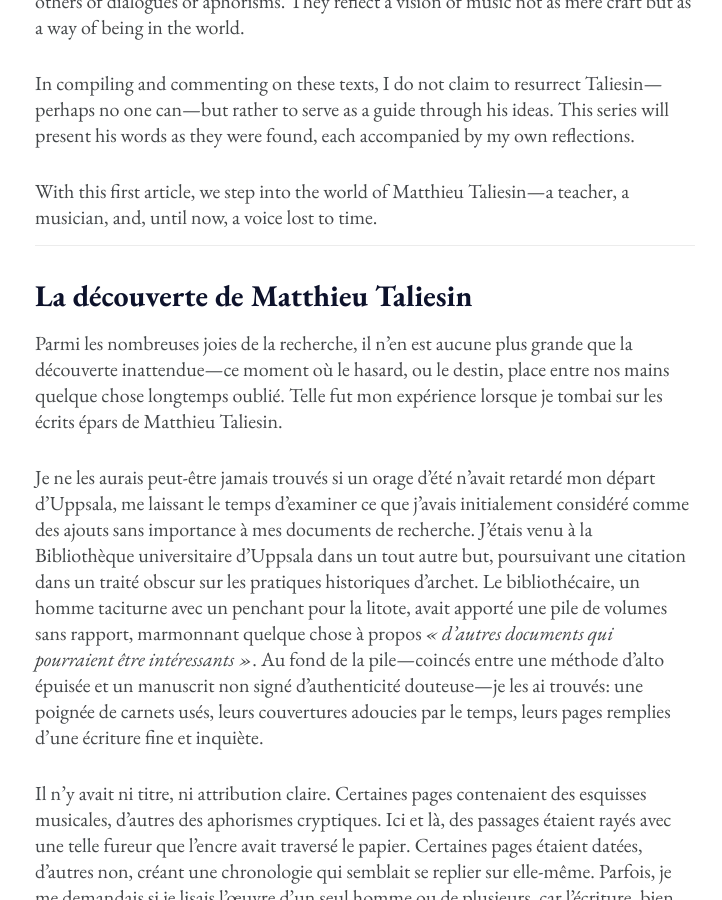
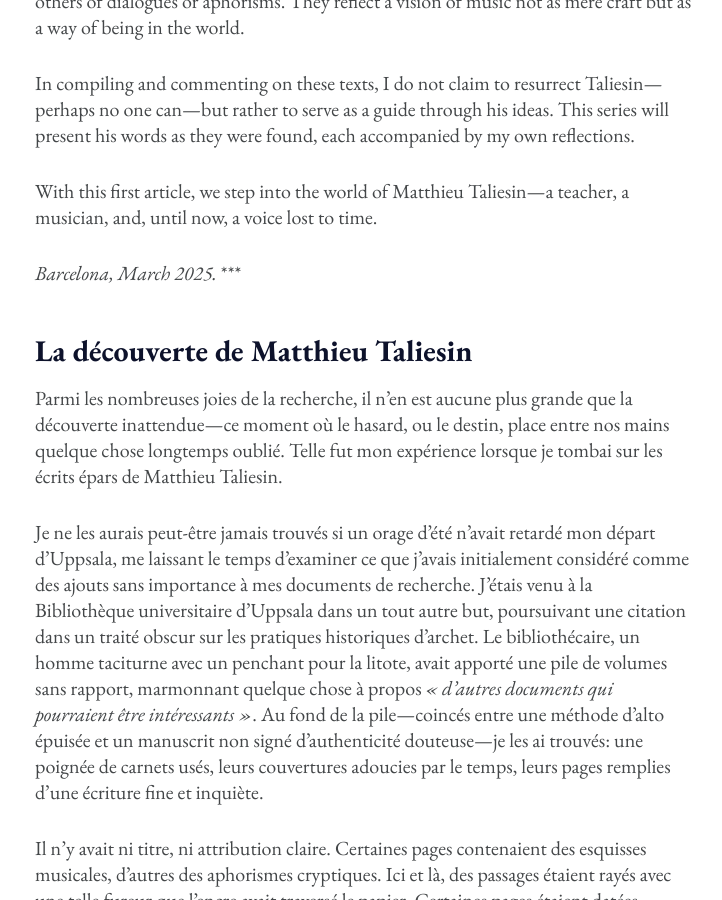
Before and after one commit to davidglidden/davidglidden.github.io, a Jekyll site: the page built from _posts/2025-03-06-The-discovery-of-M-T/2025-03-06-The-discovery-of-Matthieu-Taliesin.md, in a window 1280 px wide and 900 px high, scrolled down 2218 px. Shown: the whole window, without its empty margins (275-997 px from the left). Built offline with Jekyll 4.4.1, drawn with Linux system fonts in a browser that asks for light colours; some of the changed text lies outside the part shown.

Commit message:
Update 2025-03-06-The-discovery-of-Matthieu-Taliesin.md

```diff
--- a/_posts/2025-03-06-The-discovery-of-M-T/2025-03-06-The-discovery-of-Matthieu-Taliesin.md
+++ b/_posts/2025-03-06-The-discovery-of-M-T/2025-03-06-The-discovery-of-Matthieu-Taliesin.md
@@ -29,7 +29,7 @@ In compiling and commenting on these texts, I do not claim to resurrect Taliesin
 
 With this first article, we step into the world of Matthieu Taliesin—a teacher, a musician, and, until now, a voice lost to time.
 
-
+*Barcelona, March 2025.*
 ***
 
 # La découverte de Matthieu Taliesin
@@ -50,6 +50,7 @@ En compilant et en commentant ces textes, je ne prétends pas ressusciter Talies
 
 Avec ce premier article, nous entrons dans le monde de Matthieu Taliesin—un professeur, un musicien et, jusqu'à présent, une voix perdue dans le temps.
 
+*Barcelone, mars 2025.*
 ***
 
 # El Descubrimiento de Matthieu Taliesin
@@ -69,3 +70,5 @@ Los escritos que he reunido aquí no constituyen un método, ni una teoría sist
 Al compilar y comentar estos textos, no pretendo resucitar a Taliesin—quizás nadie pueda—sino más bien servir de guía a través de sus ideas. Esta serie presentará sus palabras tal como fueron encontradas, cada una acompañada de mis propias reflexiones.
 
 Con este primer artículo, entramos en el mundo de Matthieu Taliesin—un maestro, un músico y, hasta ahora, una voz perdida en el tiempo.
+
+*Barcelona, Marzo 2025.*
```
